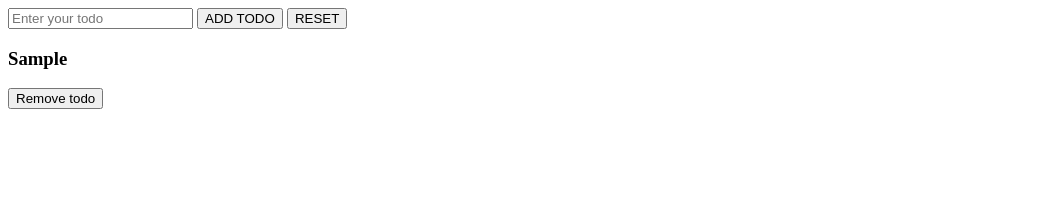
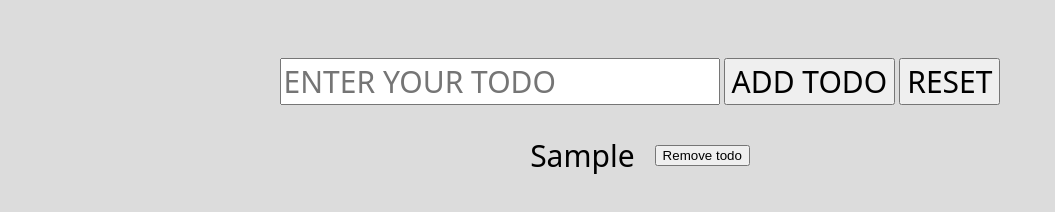
Before and after one commit to rahul-sahanii/Todo-js, a plain HTML site: page index.html in a window 1280 px wide. Both pictures are taken after typing "Sample" into the empty fields and a click on the button "ADD TODO". Shown: the whole page, without its empty margins (0-1055 px from the left). Drawn offline with Linux system fonts and the light colour scheme.

Commit message:
css init

```diff
--- a/index.html
+++ b/index.html
@@ -10,19 +10,13 @@
 </head>
 
 <body>
-    <div id="main"><input type="text" id="text" autofocus placeholder="Enter your todo">
-        <button onclick="addButton()" type="button" id="addButton">ADD TODO</button>
-        <button onclick="reset()" type="button" id="deleteButton">RESET</button>
-        <div id="container">
+    <div id="main">
+        <div class="logic"><input type="text" id="text" autofocus placeholder="ENTER YOUR TODO">
+            <button onclick="addButton()" type="button" id="addButton">ADD TODO</button>
+            <button onclick="reset()" type="button" id="deleteButton">RESET</button>
         </div>
-
-
-
-
-
-
-
-
+    </div>
+    <div id="container">
     </div>
     <div id="footer"></div>
     <script src="index.js"></script>
--- a/styles.css
+++ b/styles.css
@@ -0,0 +1,41 @@
+body {
+    background-color: gainsboro;
+}
+
+#main {
+    padding-top: 50px;
+    display: flex;
+    flex-direction: column;
+    gap: 3vw;
+    width: 100%;
+    justify-content: center;
+    align-items: center;
+}
+
+.logic button,
+input {
+    font-size: 30px;
+    font-family: system-ui, -apple-system, BlinkMacSystemFont, 'Segoe UI', Roboto, Oxygen, Ubuntu, Cantarell, 'Open Sans', 'Helvetica Neue', sans-serif;
+
+}
+
+#container {
+    display: flex;
+    flex-direction: column;
+    width: 100%;
+
+}
+
+.todo {
+    display: flex;
+    width: 100%;
+    gap: 20px;
+    justify-content: center;
+    align-items: center;
+}
+
+.todo h3 {
+    font-size: 30px;
+    font-weight: 500;
+    font-family: system-ui, -apple-system, BlinkMacSystemFont, 'Segoe UI', Roboto, Oxygen, Ubuntu, Cantarell, 'Open Sans', 'Helvetica Neue', sans-serif;
+}
```
